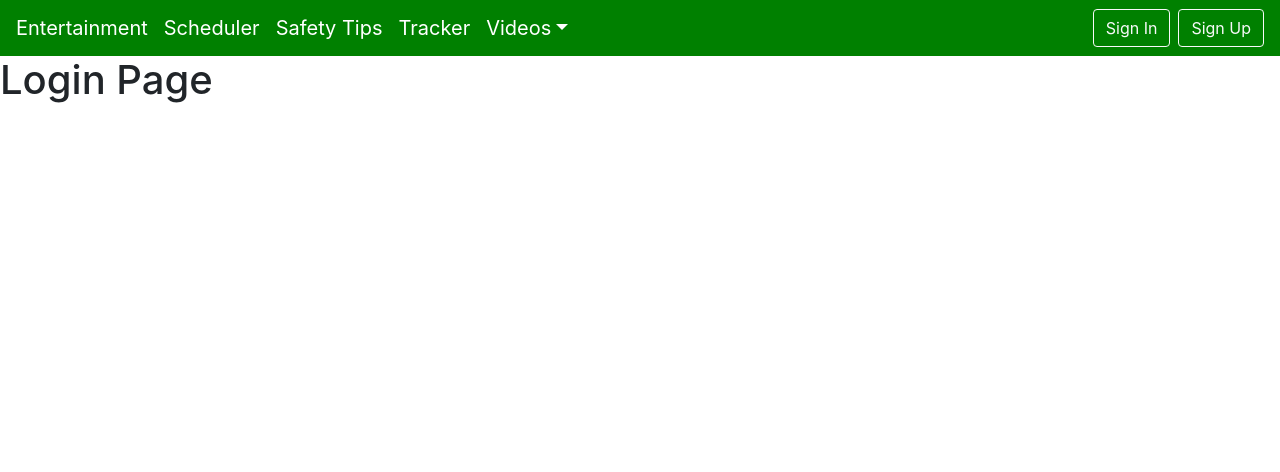
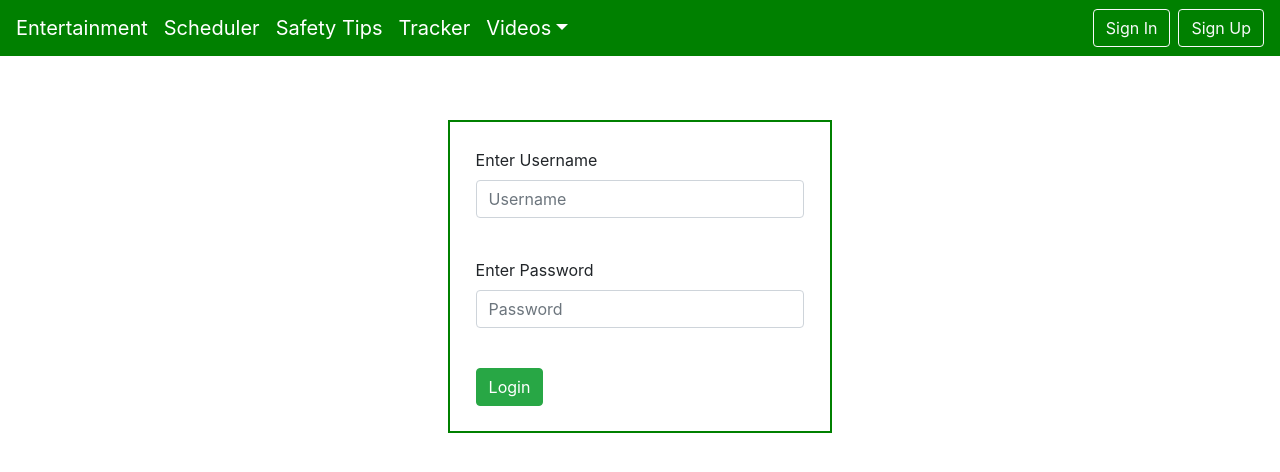
Before and after one commit to satinder042890/empowerment, a React (Create React App) app in the folder client/: page /login in a window 1280 px wide. Shown: the top 472 px of the page. Built offline with nearby package versions, Linux system fonts and the light colour scheme.

Commit message:
login page added

```diff
--- a/client/src/components/Form/Button/index.js
+++ b/client/src/components/Form/Button/index.js
@@ -1,7 +1,7 @@
 import React from "react";
-Button=(props)=>{
+const Button=(props)=>{
     return(
-        <button type="button" class="btn btn-success">{props.name}</button>
+        <button type="button" className="btn btn-success" id={props.id}>{props.children}</button>
     )
 }
 export default Button;
--- /dev/null
+++ b/client/src/components/Form/Formgroup/index.js
@@ -0,0 +1,12 @@
+import React from "react";
+import "./style.css";
+const Formgroup=(props)=>{
+    return(
+        <form className="formstyle">
+
+         {props.children}
+
+      </form>
+    )
+}
+export default Formgroup;
--- /dev/null
+++ b/client/src/components/Form/Formgroup/style.css
@@ -0,0 +1,6 @@
+.formstyle{
+    width:30%;
+    margin: 5% auto 5% auto;
+    border: 2px solid green;
+    padding: 2%;
+}
--- a/client/src/components/Form/Input/index.js
+++ b/client/src/components/Form/Input/index.js
@@ -1,7 +1,10 @@
 import React from "react";
-Input=(props)=>{
-    return(
-        <button type="button" class="btn btn-success">{props.name}</button>
+const Input = (props) => {
+    return (
+        <div className="form-group">
+            <label for={props.labelname}>{props.labelname}</label>
+            <input type="text" className="form-control" placeholder={props.name} aria-label="Username" aria-describedby="basic-addon1" id={props.id}></input>
+        </div>
     )
 }
 export default Input;
--- a/client/src/components/Login/index.js
+++ b/client/src/components/Login/index.js
@@ -1,8 +1,16 @@
 import React,{Component} from "react";
+import Button from "../Form/Button";
+import Input from "../Form/Input";
+import Formgroup from "../Form/Formgroup";
+import "./style.css";
 class Login extends Component{
     render(){
     return(
-    <h1>Login Page</h1>
+    <Formgroup>
+        <Input id="username" name="Username" labelname="Enter Username"></Input><br></br>
+        <Input id="password" name="Password" labelname="Enter Password"></Input><br></br>
+        <Button id="login">Login</Button>
+    </Formgroup>
     )
     }
 
```
Also changed, not shown: client/src/components/Login/style.css (added).
